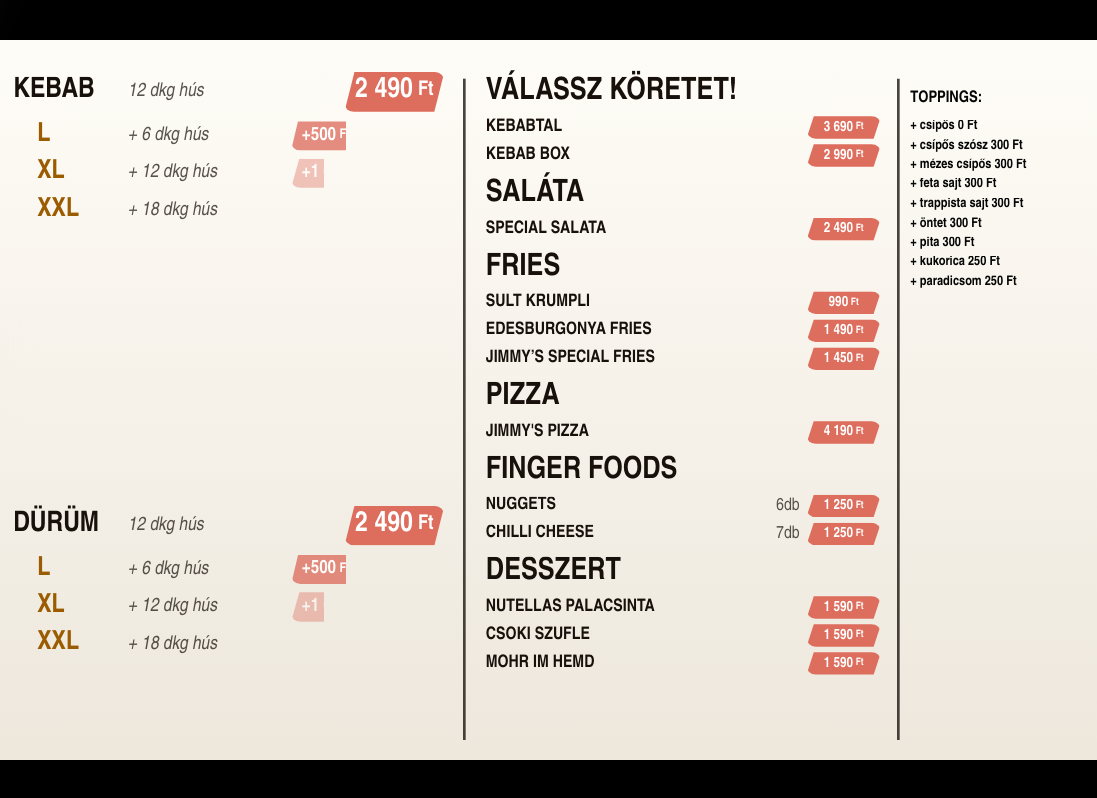
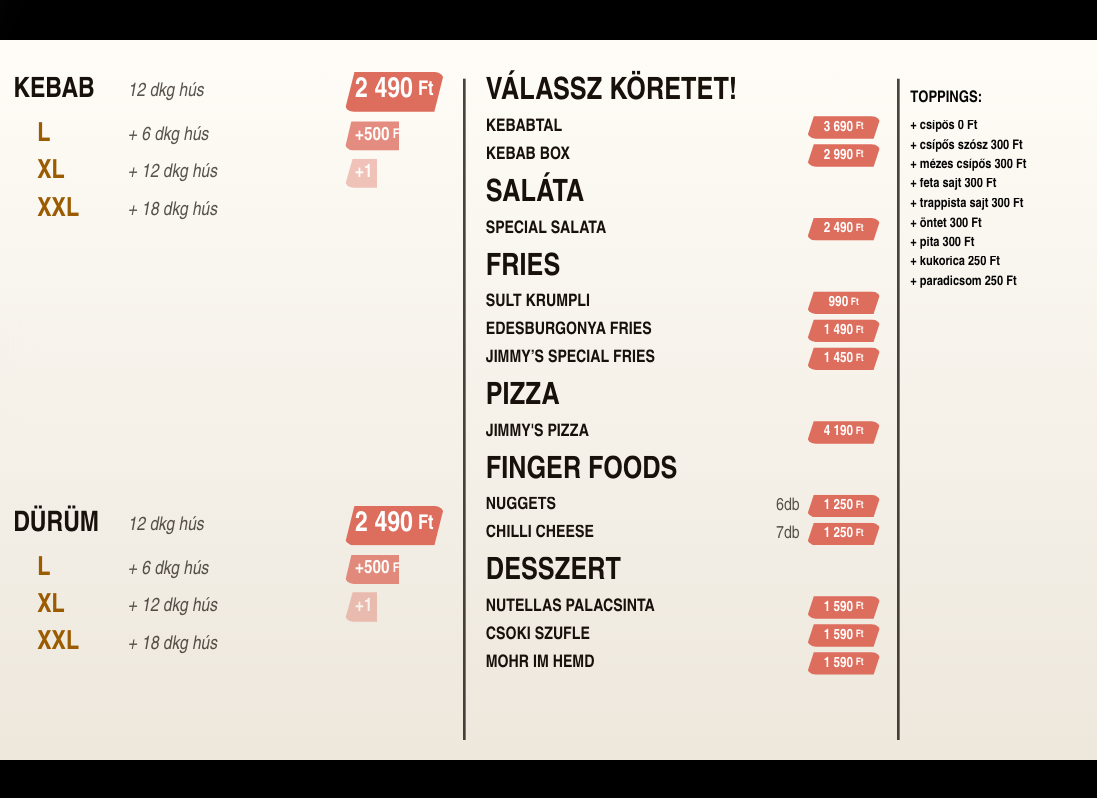
Before and after one commit to cashlinksystems/signage, a website: page public/menu/index.html in a window 1280 px wide. Shown: the full height of the page, 183-1280 px from the left. Drawn offline with Linux system fonts and the light colour scheme.

Commit message:
menu: fix price alignment - remove override transform:none rules

```diff
--- a/public/menu/styles.css
+++ b/public/menu/styles.css
@@ -477,18 +477,6 @@ body {
   min-width: unset;
 }
 
-.menu-column-left .menu-item:nth-child(2n) .item-price {
-  transform: none;
-}
-
-.menu-column-left .menu-item:nth-child(3n) .item-price {
-  transform: none;
-}
-
-.menu-column-left .menu-item-primary .item-price {
-  transform: none;
-}
-
 .menu-column-left .menu-item .item-price {
   justify-content: flex-end;
   transform: translateX(80px);
```
